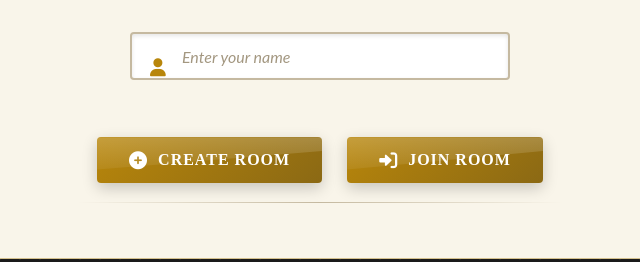
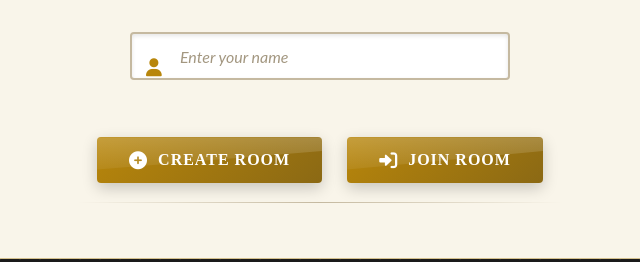
Before and after one commit to dapztzy5912/C, a website: page public/index.html in a window 1280 px wide. Shown: the part 441-703 px from the top of the page, 320-960 px from the left. Drawn offline with nearby package versions, Linux system fonts and the light colour scheme; no server answers.

Commit message:
Update index.html

```diff
--- a/public/index.html
+++ b/public/index.html
@@ -561,7 +561,7 @@ input::placeholder {
     font-family: 'Font Awesome 6 Free';
     font-weight: 900;
     position: absolute;
-    left: 20px;
+    left: 16px;
     top: 50%;
     transform: translateY(-50%);
     color: var(--primary);
@@ -570,7 +570,7 @@ input::placeholder {
 }
 
 .name-input input {
-    padding-left: 50px;
+    padding-left: 48px;
     font-family: 'Lato', sans-serif;
     height: 48px;
     border: 2px solid var(--gray-300);
```
